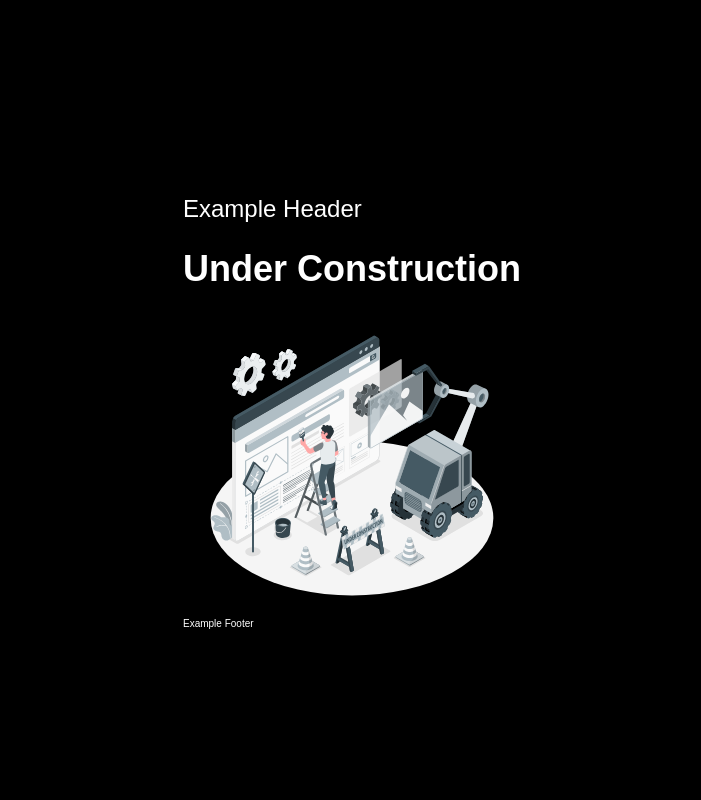
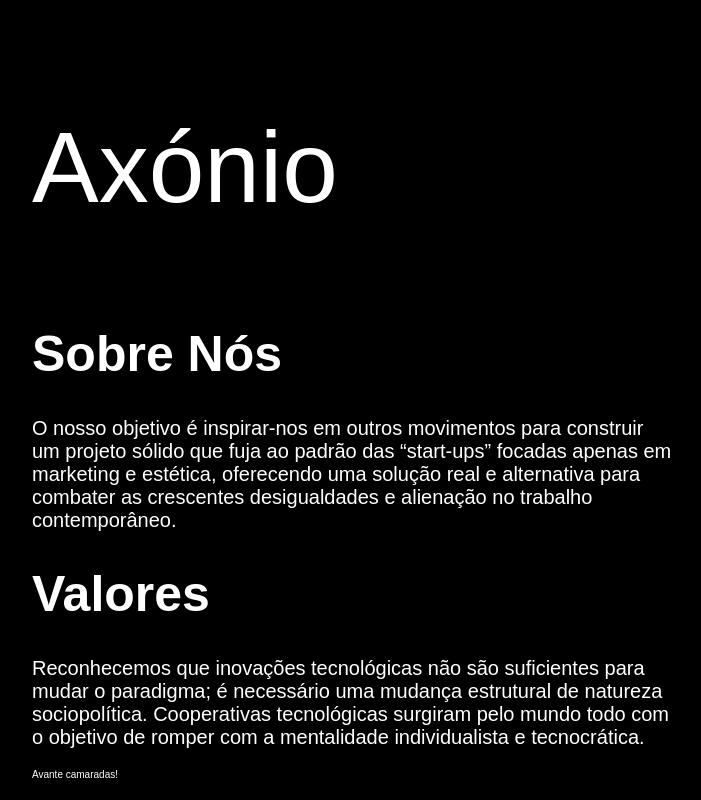
Before and after one commit to axonio-coop/axonio-coop.github.io, a plain HTML site: page index.html in a window 1280 px wide. Shown: the whole page, without its empty margins (288-989 px from the left). Drawn offline with Linux system fonts and the light colour scheme.

Commit message:
Refine structure and add information text

```diff
--- a/index.html
+++ b/index.html
@@ -9,19 +9,31 @@
 </head>
 
 <body>
-  <div class="container">
-    <div class="header">
-      <p>Example Header</p>
+  <div id="container">
+
+    <div id="header">
+      <p>Axónio</p>
     </div>
-    <div class="content">
-      <div class="construction-container">
-        <h1>Under Construction</h1>
-        <img id="construction-image" src="./images/underconstruction.svg" alt="Under Construction Image">
+
+    <div id="content">
+      <div id="about" class="info-block">
+        <h1>Sobre Nós</h1>
+        <p>O nosso objetivo é inspirar-nos em outros movimentos para construir um projeto sólido que fuja ao padrão das
+          “start-ups” focadas apenas em marketing e estética, oferecendo uma solução real e alternativa para combater as
+          crescentes desigualdades e alienação no trabalho contemporâneo.</p>
+      </div>
+      <div id="values" class="info-block">
+        <h1>Valores</h1>
+        <p>Reconhecemos que inovações tecnológicas não são suficientes para mudar o paradigma; é necessário uma mudança
+          estrutural de natureza sociopolítica. Cooperativas tecnológicas surgiram pelo mundo todo com o objetivo de
+          romper com a mentalidade individualista e tecnocrática.</p>
       </div>
     </div>
+
     <div class="footer">
-      Example Footer
+      <p>Avante camaradas!</p>
     </div>
+
   </div>
 </body>
 
--- a/style.css
+++ b/style.css
@@ -7,32 +7,32 @@ body {
     justify-content: center;
     height: 100vh;
     margin: 0;
+    /* This percentage means that 1em = 10px and allows for good looking text on different devices. */
+    font-size: 62.5%;
 }
 
-.container {
+#container {
     /* For the general site structure */
+    flex-basis: 50%;
 }
 
-.header {
+#header {
     /* For the header information */
-    font-size: x-large;
+    font-size: 10em;
 }
 
-.construction-container {
-    text-align: center;
+#content {
+    flex-direction: row;
 }
 
-h1 {
-    font-size: 36px;
-    /* Increase the font size for the text */
+.info-block h1 {
+    font-size: 5em;
 }
 
-#construction-image {
-    max-width: 100%;
-    max-height: 300px;
-    /* Increase the maximum height for the image */
+.info-block p {
+    font-size: 2em;
 }
 
-.footer {
+#footer {
     font-size: x-small;
 }
```
